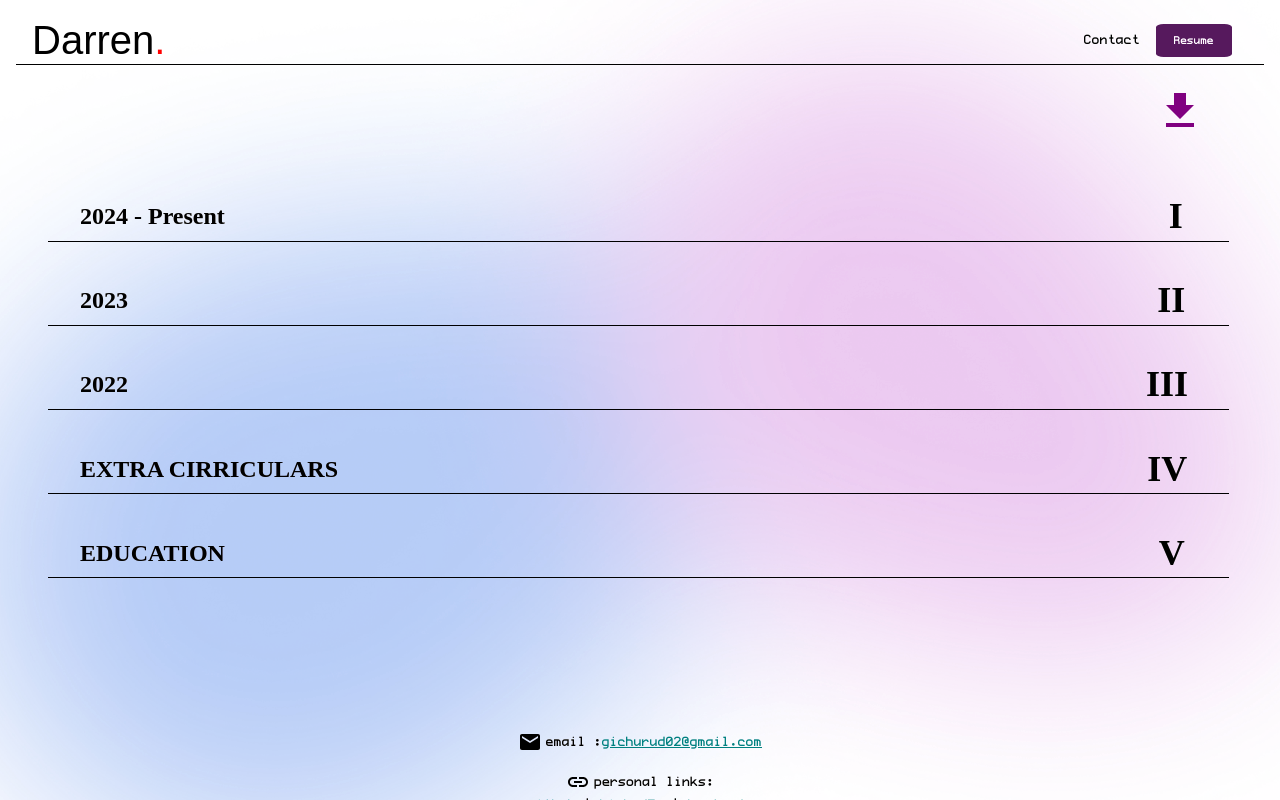
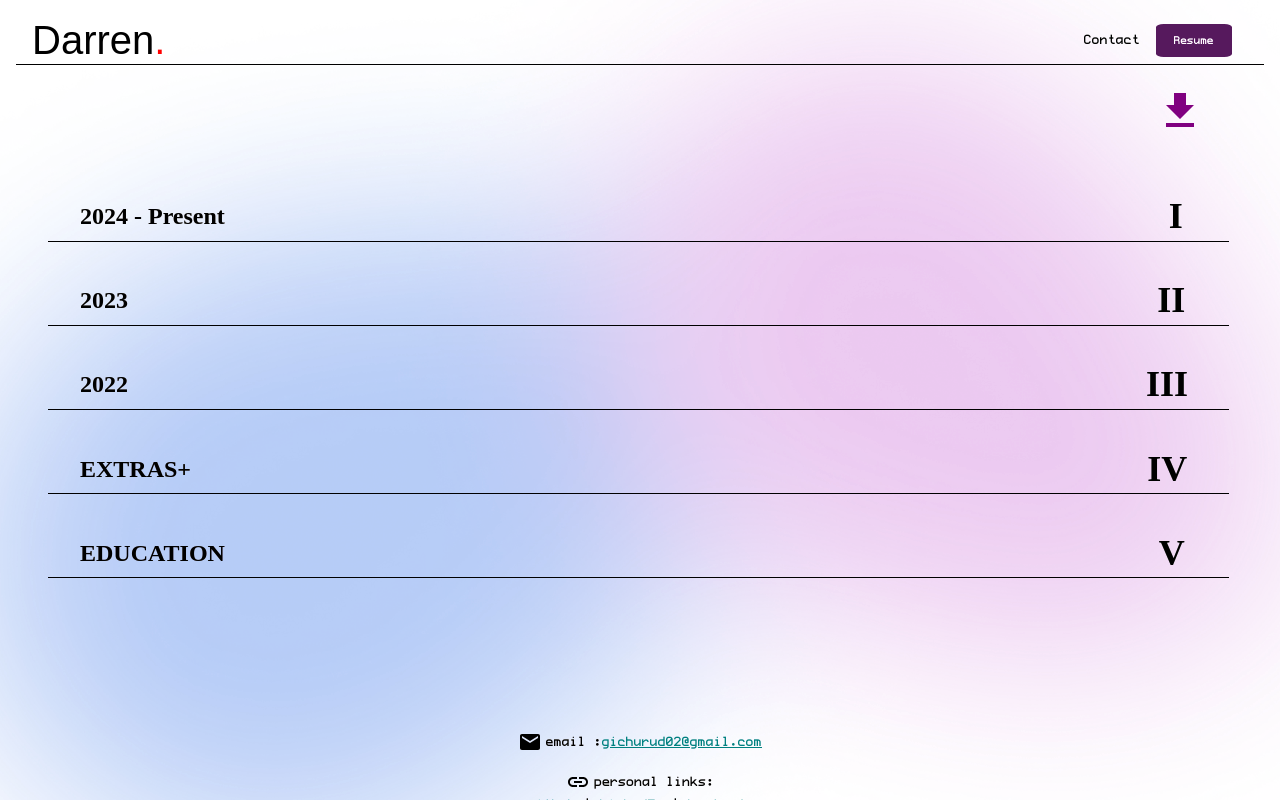
Before and after one commit to FeelingPeachy/personal-site, a React (Vite) app in the folder frontend/: page /resume in a window 1280 px wide. Built offline with nearby package versions, Linux system fonts and the light colour scheme; a web font is replaced by a local one.

Commit message:
footer import fix

```diff
--- a/frontend/src/pages/Resume.jsx
+++ b/frontend/src/pages/Resume.jsx
@@ -67,7 +67,7 @@ export default function Resume(){
 
         <div className="entry">
             <div className="h2-header">
-                    <h2>EXTRA CIRRICULARS</h2>
+                    <h2>EXTRAS+</h2>
                     <h2 id="arrow">IV</h2>
                 </div>
 
--- a/frontend/src/pages/projects.jsx
+++ /dev/null
@@ -1,6 +0,0 @@
-/*
-gonna create a kind of gallery asthetics where we just have loads of tiles for the projects
-if click then have an expanded view of that project.
-there need to make call to retrieve all projects
-- maybe some filteriing capability also
-*/
```
